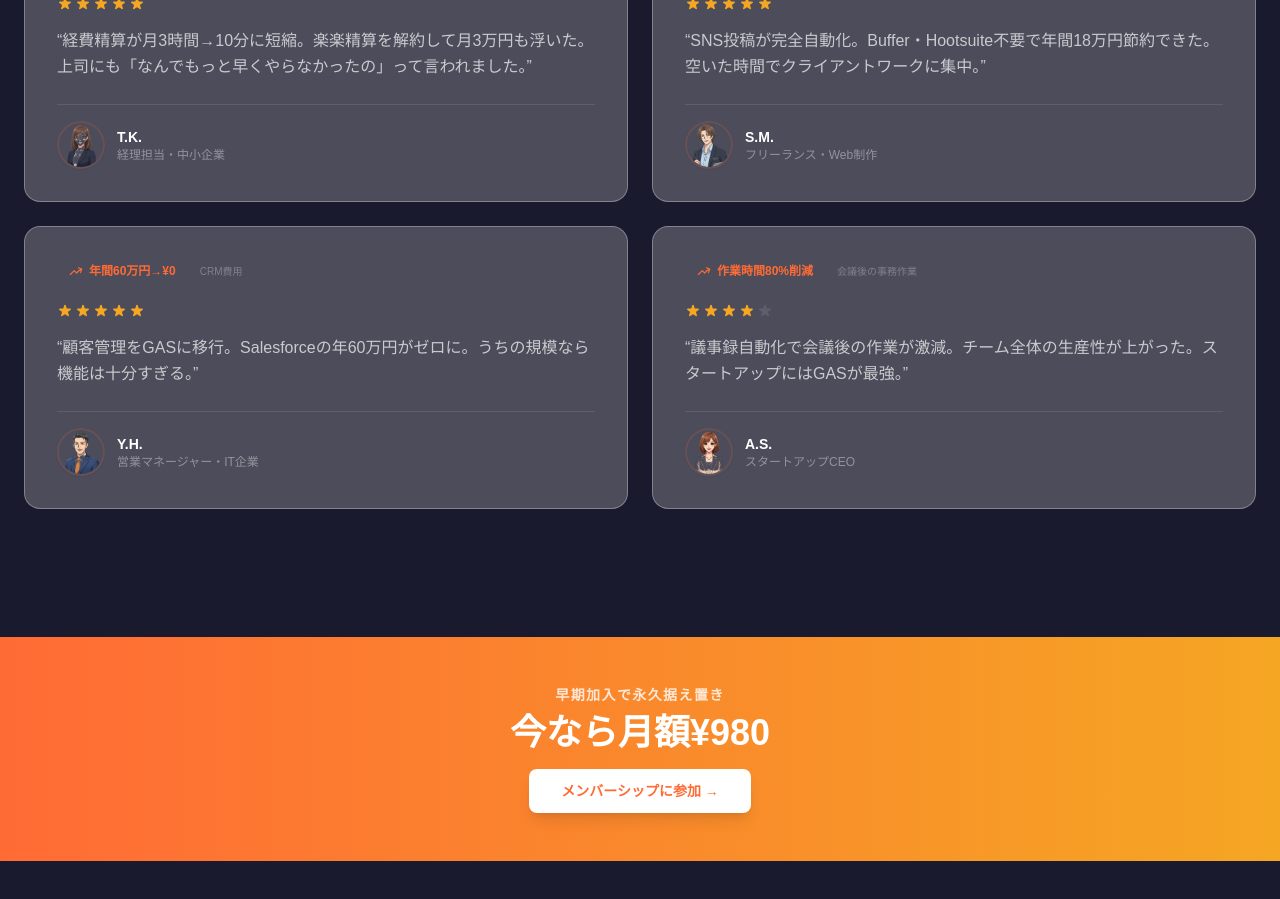
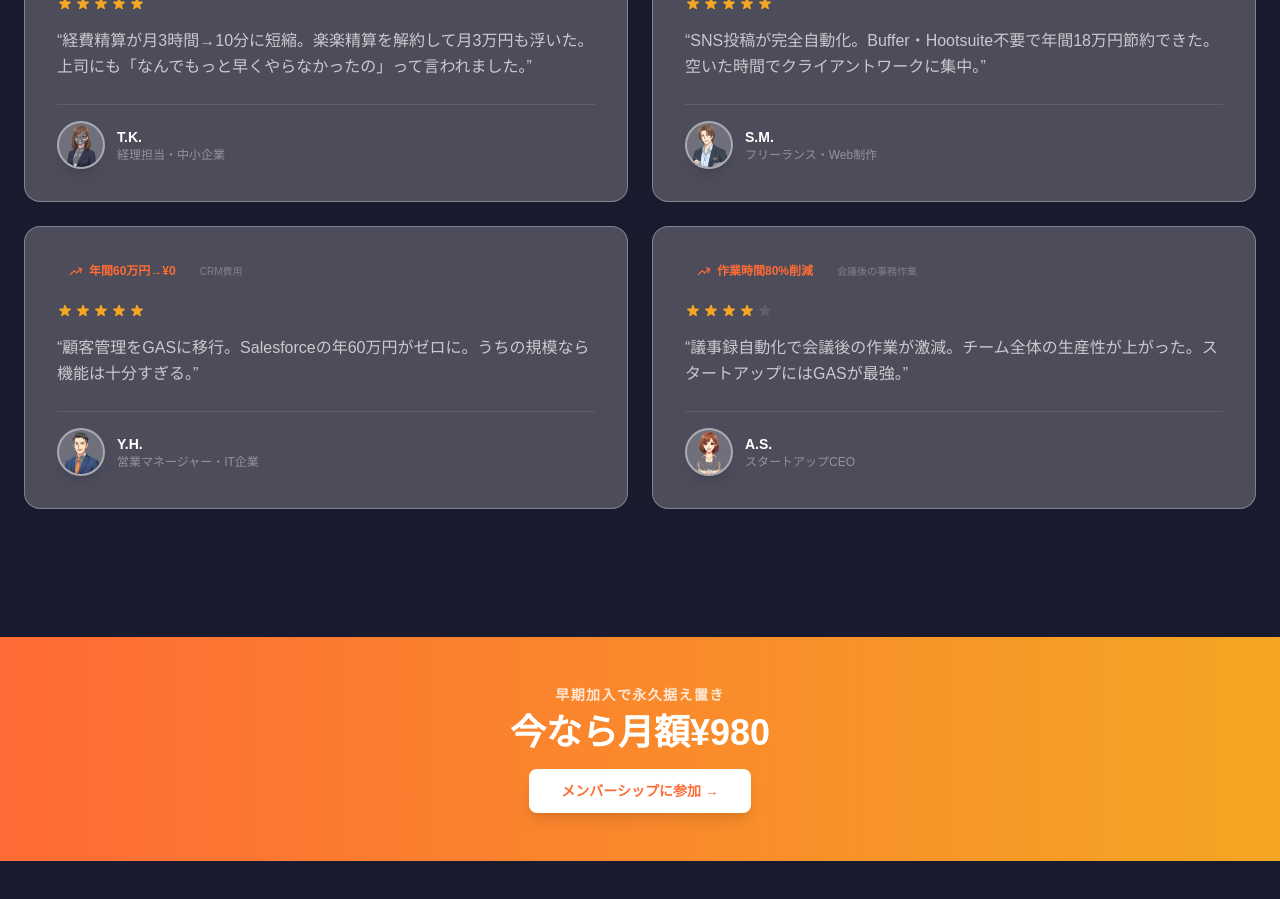
Before and after one commit to rebirth-ai/gasoji-labo-lp, a Next.js app: page / in a window 1280 px wide. Shown: the part 3780-4679 px from the top of the page. Built offline with nearby package versions, Linux system fonts and the light colour scheme.

Commit message:
v15.3: テスティモニアルアバター明るく（白ボーダー+brightness+bg）

```diff
--- a/components/Testimonials.tsx
+++ b/components/Testimonials.tsx
@@ -97,7 +97,7 @@ export default function Testimonials() {
                   <img
                     src={t.avatar}
                     alt={t.name}
-                    className="h-12 w-12 rounded-full object-cover border-2 border-[#FF6B35]/15 shadow-sm"
+                    className="h-12 w-12 rounded-full object-cover border-2 border-white/40 shadow-lg bg-white/20 brightness-110"
                     onError={(e) => {
                       const el = e.currentTarget;
                       el.style.display = 'none';
```
